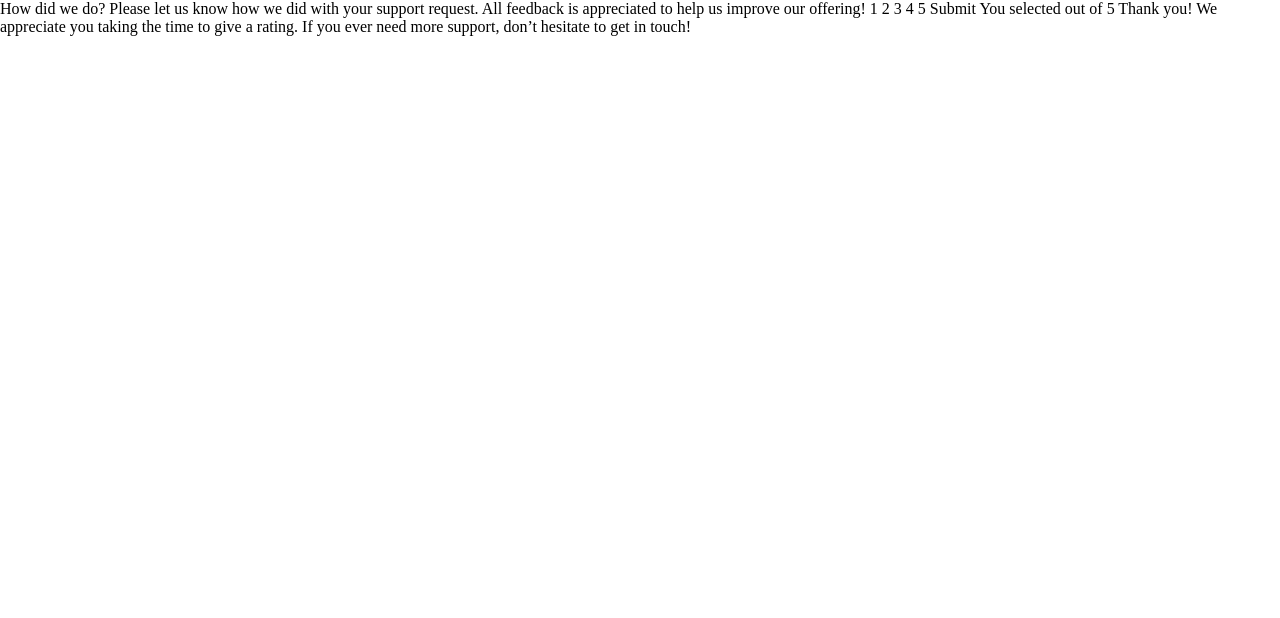
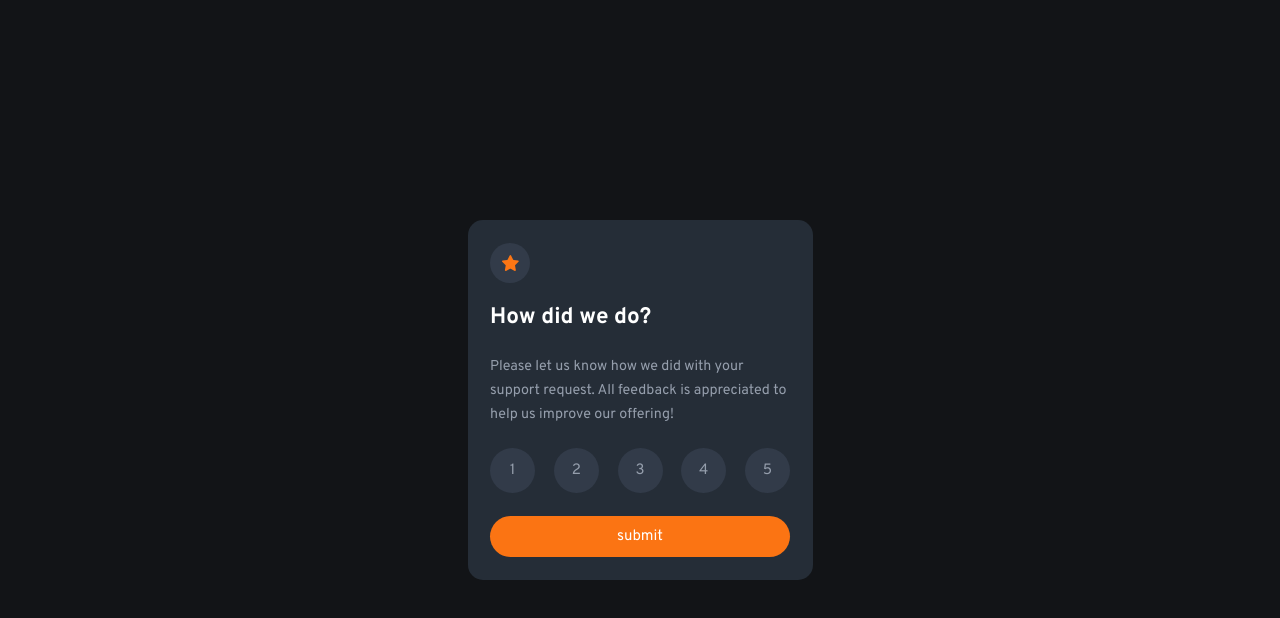
Before and after one commit to chintriago/interactive-rating-component-main, a plain HTML site: page index.html in a window 1280 px wide. Drawn offline with Linux system fonts and the light colour scheme.

Commit message:
finished website.

```diff
--- a/css/style.css
+++ b/css/style.css
@@ -1,7 +1,20 @@
 /* GENERAL/RESET */
+@import url('https://fonts.googleapis.com/css2?family=Overpass:wght@400;700&display=swap');
+
+:root {
+    --orange: hsl(25, 97%, 53%);
+    --white: hsl(0, 0%, 100%);
+    --light-grey: hsl(217, 12%, 63%);
+    --medium-grey: hsl(216, 12%, 54%);
+    --dark-blue: hsl(213, 19%, 18%);
+    --very-dark-blue: hsl(216, 12%, 8%);
+}
+
 html {
     box-sizing: border-box;
-    font-size: 16px;
+    font-size: 15px;
+    font-family: 'Overpass', sans-serif;
+    background-color: var(--very-dark-blue);
 }
 
 *,
@@ -34,3 +47,138 @@ img {
     max-width: 100%;
     height: auto;
 }
+
+main {
+    height: 100vh;
+    display: flex;
+    flex-direction: column;
+    justify-content: center;
+    align-items: center;
+    padding: 0 1.5rem;
+
+}
+
+/* ARTICLE 1 */
+.article-1 {
+     max-width: 345px;
+     background-color: var(--dark-blue);
+     border-radius: 1rem;
+     padding: 1.5rem;
+}
+
+.star-circle {
+    background-color: hsl(215, 19%, 24%);
+    border-radius: 50%;
+    position: relative;
+    width: 40px;
+    height: 40px;
+    margin-bottom: 1.5rem;
+}
+
+.article-1 img {
+    position: absolute;
+    top: .8rem;
+    left: .8rem;
+
+}
+
+.article-1 h1 {
+    color: var(--white);
+    font-size: 1.5rem;
+    font-weight: 700;
+    margin-bottom: 1.5rem;
+}
+
+.article-1 p {
+    color: var(--light-grey);
+    font-size: .95rem;
+    line-height: 1.6rem;
+    margin-bottom: 1.5rem;
+}
+
+.btns-container {
+    display: flex;
+    justify-content: space-between;
+    margin-bottom: 1.5rem;
+}
+
+input {
+    width: 45px;
+    height: 45px;
+    background-color: hsl(215, 19%, 24%);
+    border: none;
+    border-radius: 50%;
+    color: var(--light-grey);
+    cursor: pointer;
+}
+
+input:hover {
+    background-color: var(--orange);
+    color: var(--white);
+}
+
+input:focus {
+    background-color: var(--light-grey);
+    color: var(--white);
+}
+
+button {
+    width: 100%;
+    background-color: var(--orange);
+    border-radius: 2rem;
+    border: none;
+    color: var(--white);
+    cursor: pointer;
+    padding: .8rem 0;
+}
+
+button:hover {
+    background-color: var(--white);
+    color: var(--orange);
+}
+
+/* ARTICLE 2 */
+.article-2 {
+    max-width: 345px;
+    background-color: var(--dark-blue);
+    border-radius: 1rem;
+    padding: 1.25rem;
+    text-align: center;
+}
+
+.article-2 img {
+    margin-bottom: 1rem;
+}
+
+.article-2 h2 {
+    color: var(--white);
+    font-size: 1.5rem;
+    font-weight: 700;
+    margin-bottom: 1rem;
+}
+
+.article-2 p:nth-child(2) {
+    width: 200px;
+    background-color: hsl(215, 19%, 24%);
+    border-radius: 2rem;color: var(--orange);
+    margin: 0 auto 1rem;
+}
+
+.article-2 p {
+    color: var(--light-grey);
+    font-size: .9rem;
+    line-height: 1.4rem;
+    margin-bottom: 1rem;
+}
+
+/* MEDIA QUERIES */
+@media screen and (max-width: 319px) {
+    body {
+        display: inline-block;
+    }
+}
+
+/* JS/UTILITY CLASSES */
+.remove-element {
+    display: none;
+}
--- a/index.html
+++ b/index.html
@@ -4,7 +4,6 @@
 <head>
   <meta charset="UTF-8">
   <meta name="viewport" content="width=device-width, initial-scale=1.0">
-  <!-- displays site properly based on user's device -->
   <link rel="stylesheet" href="css/normalize.css">
   <link rel="icon" type="image/png" sizes="32x32" href="./images/favicon-32x32.png">
   <link rel="stylesheet" href="css/style.css">
@@ -12,31 +11,38 @@
 </head>
 
 <body>
+  <main>
+    <!-- Rating state start -->
+    <article id="article-1-js" class="article-1">
+      <div class="star-circle">
+        <img src="images/icon-star.svg" alt="">
+      </div>
+      <h1>How did we do?</h1>
+      <p>Please let us know how we did with your support request. All feedback is appreciated
+        to help us improve our offering!</p>
+      <form id="form-js">
+        <div id="btns-container-js" class="btns-container">
+          <input type="button" value="1">
+          <input type="button" value="2">
+          <input type="button" value="3">
+          <input type="button" value="4">
+          <input type="button" value="5">
+        </div>
+        <button id="submit-btn-js" class="submit-btn">submit</button>
+      </form>
+    </article>
+    <!-- Rating state end -->
 
-  <!-- Rating state start -->
-
-  How did we do?
-
-  Please let us know how we did with your support request. All feedback is appreciated
-  to help us improve our offering!
-
-  1 2 3 4 5
-
-  Submit
-
-  <!-- Rating state end -->
-
-  <!-- Thank you state start -->
-
-  You selected
-  <!-- Add rating here --> out of 5
-
-  Thank you!
-
-  We appreciate you taking the time to give a rating. If you ever need more support,
-  don’t hesitate to get in touch!
-
-  <!-- Thank you state end -->
+    <!-- Thank you state start -->
+    <article id="article-2-js" class="article-2 remove-element">
+      <img src="images/illustration-thank-you.svg" alt="">
+      <p id="rating-par-js">You selected <span id="span-js"></span> out of 5</p>
+      <h2>Thank you!</h2>
+      <p>We appreciate you taking the time to give a rating. If you ever need more support,
+        don’t hesitate to get in touch!</p>
+    </article>
+    <!-- Thank you state end -->
+  </main>
   <script src="js/script.js"></script>
 </body>
 
--- a/js/script.js
+++ b/js/script.js
@@ -1 +1,30 @@
-console.log("script succesfull.")
+const form = document.getElementById("form-js");
+const article1 = document.getElementById("article-1-js");
+const article2 = document.getElementById("article-2-js");
+const span = document.getElementById("span-js");
+const inputList = document.querySelectorAll("input");
+const inputListContainer = document.getElementById("btns-container-js");
+
+// Function loops through inputs to see which
+// input was clicked, then when on that input
+// the html elements get changed.
+function clickListener() {
+    for (let i = 0; i < inputList.length; i++) {
+        if (inputList[i] === document.activeElement) {
+            let num = i + 1;
+            let str = num.toString();
+            span.textContent = str;
+            form.addEventListener("submit", function (event) {
+                event.preventDefault();
+                article1.classList.add("remove-element");
+                article2.classList.remove("remove-element");
+            });
+        }
+    }
+};
+
+// When div container for inputs gets clicked,
+// clickListener function gets called.
+inputListContainer.addEventListener("click", function () {
+    clickListener();
+});
```
